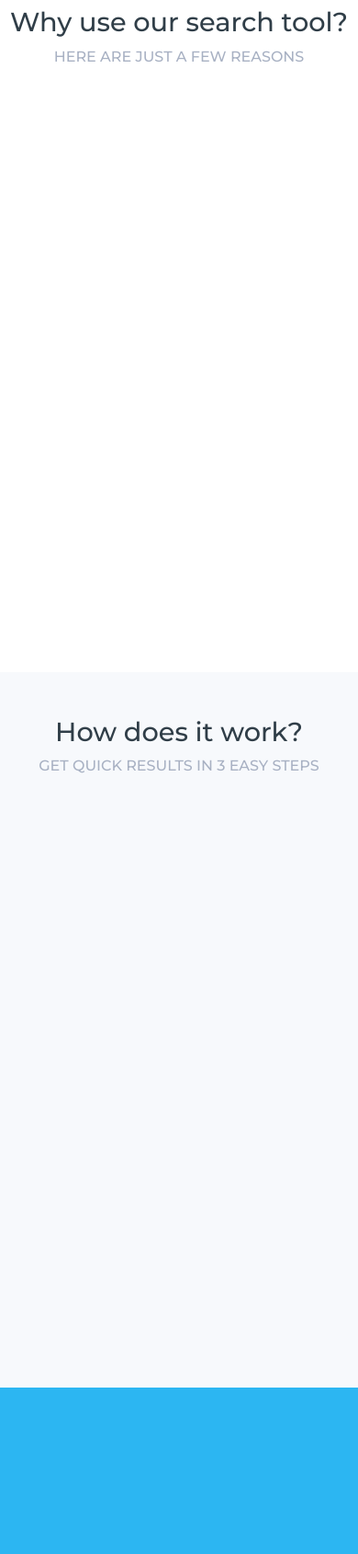
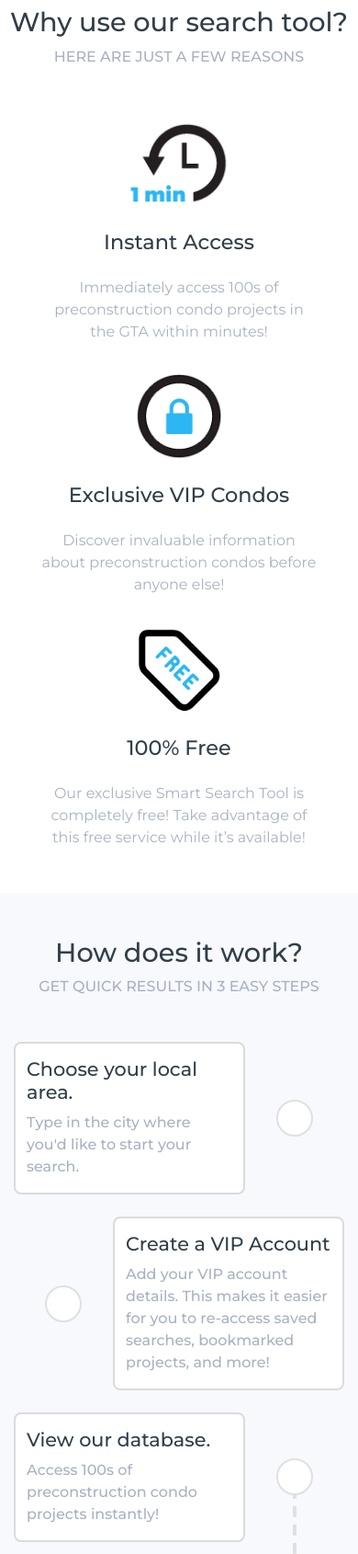
Before and after one commit to Kiril345/frankgsoldit, a plain HTML site: page index.html in a window 390 px wide. Shown: the part 1420-3110 px from the top of the page at 92% size. Drawn offline with nearby package versions, Linux system fonts and the light colour scheme.

Commit message:
Add files via upload

```diff
--- a/index.html
+++ b/index.html
@@ -92,7 +92,7 @@
 </div></div><p class="text-center whitetext text-uform">It only takes 10 seconds!</p></div><span class="disclaimer-floating"><a class="disclaimer-link" href="#">Disclaimer</a><p class="disclaimer-content">By entering my contact information I give my express consent to be contacted by 'Frank  Giralico, Capital North Realty Corporation Brokerage'
 and or real estate salespeople on behalf of 'Capital North Realty Corporation Brokerage' to discuss potential services.</p></span></div></div></div>
 </div></form>
-</div>                                    </div>
+</div>  </div>
                       </div>
                       </div>
                     </div>
@@ -122,18 +122,18 @@ and or real estate salespeople on behalf of 'Capital North Realty Corporation Br
                     <p class="support text-center subtext">Here are just a few reasons</p>
                   </div>
                   <div class="row content-row">
-                    <div class="col-md-12 col-lg-4 text-center reason-time reason-item">
-                      <img src="/modules/free_home_valuation/images/clock.png" />
+                    <div class="col-md-12 col-lg-4 text-center reason-time reason-item  show-reason">
+                      <img src="images/clock.png" />
                       <h3 class="heading-d">Instant Access</h3>
                       <p class="subtext">Immediately access 100s of preconstruction condo projects in the GTA within minutes!</p>
                     </div>
-                    <div class="col-md-12 col-lg-4 text-center reason-exclusive reason-item">
-                      <img src="/modules/free_home_valuation/images/lock.png" />
+                    <div class="col-md-12 col-lg-4 text-center reason-exclusive reason-item show-reason">
+                      <img src="images/lock.png" />
                       <h3 class="heading-d">Exclusive VIP Condos</h3>
                       <p class="subtext">Discover invaluable information about preconstruction condos before anyone else!</p>
                     </div>
-                    <div class="col-md-12 col-lg-4 text-center reason-free reason-item">
-                      <img src="/modules/free_home_valuation/images/free-img.png" />
+                    <div class="col-md-12 col-lg-4 text-center reason-free reason-item show-reason">
+                      <img src="images/free-img.png" />
                       <h3 class="heading-d">100% Free</h3>
                       <p class="subtext">Our exclusive Smart Search Tool is completely free! Take advantage of this free service while it’s available!</p>
                     </div>
@@ -147,33 +147,33 @@ and or real estate salespeople on behalf of 'Capital North Realty Corporation Br
                       <p class="subtext text-center">GET QUICK RESULTS IN 3 EASY STEPS</p>
                     </div>
                     <div class="row explain-row">
-                      <div class="col-sm-4 offset-lg-1 hw-explain reasons-animation first">
+                      <div class="col-sm-4 offset-lg-1 hw-explain reasons-animation first animate animation-done">
                         <h3 class="heading-d">Choose your local area.</h3>
                         <p class="subtext">Type in the city where you'd like to start your search.</p>
                       </div>
-                      <div class="col-sm-4 col-lg-2 hw-number reasons-animation second">
+                      <div class="col-sm-4 col-lg-2 hw-number reasons-animation second animate animation-done">
                         <span>
                           <p>1</p>
                         </span>
                       </div>
                     </div>
                     <div class="row explain-row">
-                      <div class="col-lg-2 col-sm-4 offset-lg-5 offset-sm-4  hw-number reasons-animation third">
+                      <div class="col-lg-2 col-sm-4 offset-lg-5 offset-sm-4  hw-number reasons-animation third animate animation-done">
                         <span>
                           <p>2</p>
                         </span>
                       </div>
-                      <div class="col-sm-4 hw-explain reasons-animation fourth">
+                      <div class="col-sm-4 hw-explain reasons-animation fourth animate animation-done">
                         <h3 class="heading-d">Create a VIP Account</h3>
                         <p class="subtext">Add your VIP account details. This makes it easier for you to re-access saved searches, bookmarked projects, and more!</p>
                       </div>
                     </div>
                     <div class="row explain-row">
-                      <div class="col-sm-4 offset-lg-1 hw-explain reasons-animation sixth">
+                      <div class="col-sm-4 offset-lg-1 hw-explain reasons-animation sixth animate animation-done">
                         <h3 class="heading-d">View our database.</h3>
                         <p class="subtext">Access 100s of preconstruction condo projects instantly!</p>
                       </div>
-                      <div class="col-lg-2 col-sm-4 hw-number reasons-animation fifth">
+                      <div class="col-lg-2 col-sm-4 hw-number reasons-animation fifth animate animation-done">
                         <span>
                           <p>3</p>
                         </span>
@@ -183,7 +183,7 @@ and or real estate salespeople on behalf of 'Capital North Realty Corporation Br
                 </div>
                 <div class="wrapper-form-area bottom-form">
                     <div class="landing-form-wrapper">
-                                                          <div class="container">
+                        <div class="container">
                           <div class="row">
                             <div class="precon-form-wrapper">
                               <div class="col-sm-12">
@@ -212,7 +212,7 @@ and or real estate salespeople on behalf of 'Capital North Realty Corporation Br
     <footer>
               <div class="centerer">
                     <p class="text-center info">Frank Giralico Sales Representative, Capital North Realty Corporation Brokerage , OFFICE: 416-798-7777  Direct: 416-508-0689</p>
-                    <p class="text-center links"><a href="/terms-of-service" target="_blank">Terms of Service </a> &#124; <a href="/privacy-policy" target="_blank">Privacy Policy</a> &#124; <a href="https://www.incomrealestate.com/real_estate_agents_sales_representatives.html#leads" target="_blank">Real Estate Leads</a> by <a href="https://www.incomrealestate.com/" target="_blank">InCom Real Estate<span id="incom-logo"><img src="/modules/free_home_valuation/images/InComNewLogo-grey.png" alt="Incom logo" /></span></a></p>
+                    <p class="text-center links"><a href="/terms-of-service" target="_blank">Terms of Service </a> &#124; <a href="/privacy-policy" target="_blank">Privacy Policy</a> &#124; <a href="https://www.incomrealestate.com/real_estate_agents_sales_representatives.html#leads" target="_blank">Real Estate Leads</a> by <a href="https://www.incomrealestate.com/" target="_blank">InCom Real Estate<span id="incom-logo"><img src="images/InComNewLogo-grey.png" alt="Incom logo" /></span></a></p>
               </div>
     </footer>
 </html>
```
